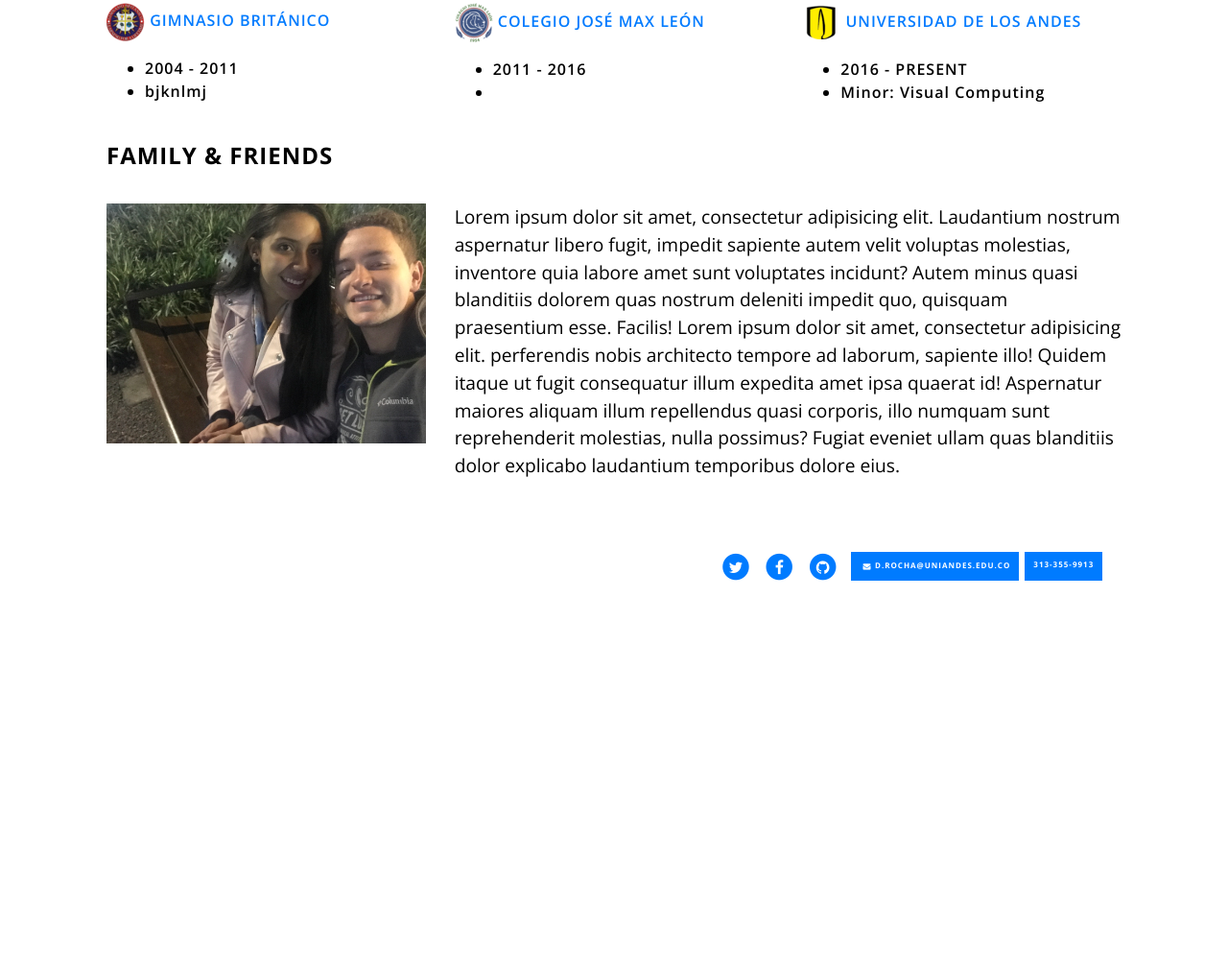
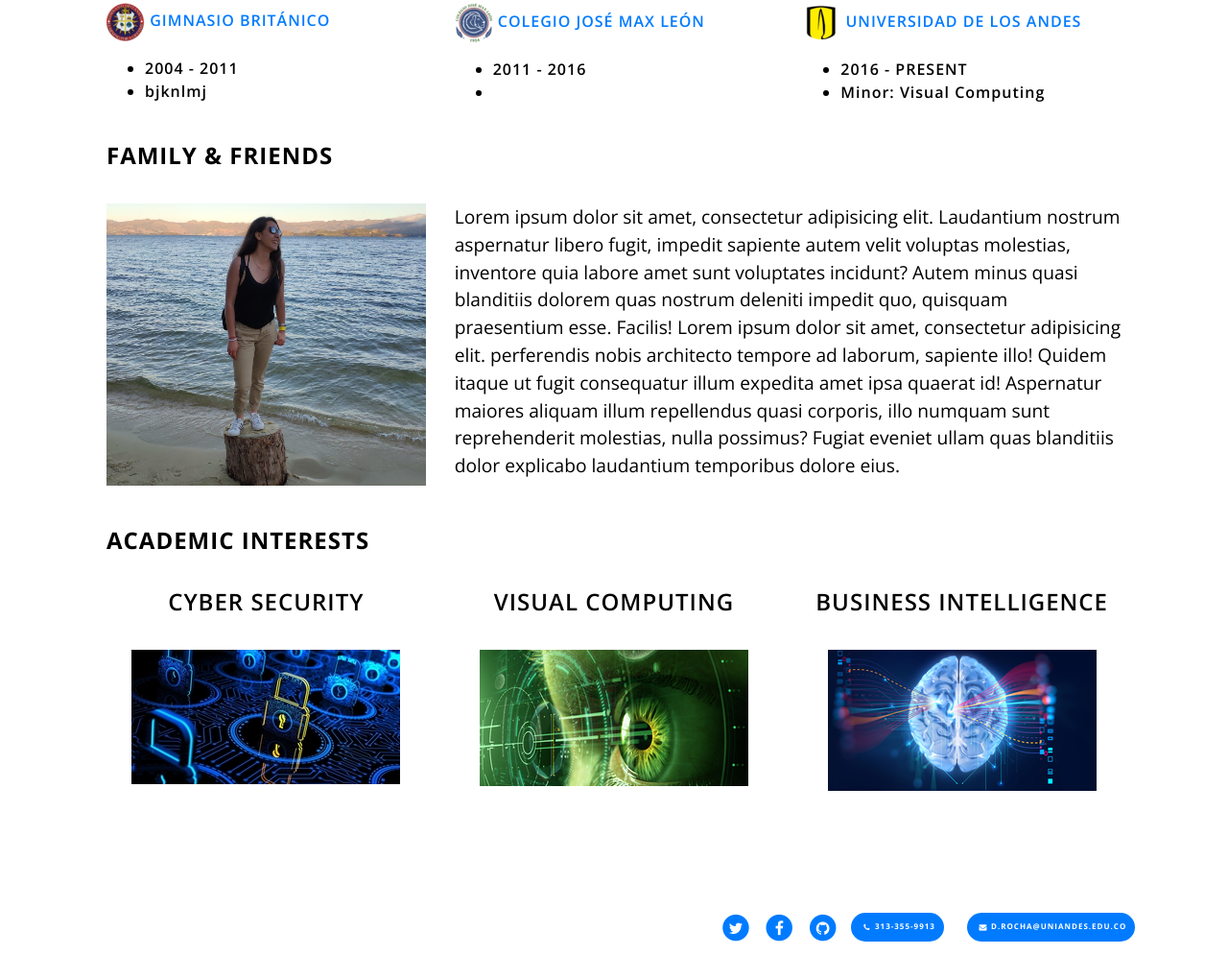
Before and after one commit to DanielaRocha6/DanielaRocha6.github.io, a plain HTML site: page index.html in a window 1280 px wide. Shown: the part 1008-2028 px from the top of the page at 96% size. Before the commit the page ends 1665 px from the top, so only its background shows below. Drawn offline with nearby package versions, Linux system fonts and the light colour scheme.

Commit message:
academic interests & projects

```diff
--- a/css/style.css
+++ b/css/style.css
@@ -88,6 +88,9 @@ section {
     padding: 50px 0;
 }
 
+section #projects {
+    margin-top : 40rem;
+}
 
 .list-inline>li {
     padding-bottom: 10px;
@@ -136,8 +139,8 @@ section {
 }
 
 #phone-btn {
-    padding-bottom: 0.65rem;
     text-align: center;
+
 }
 
 #phone-btn, #mail-btn {
@@ -146,6 +149,8 @@ section {
     padding-right:0.5rem;
     padding-left:0.5rem;
     font-size: 0.5rem;
+    border-radius: 50px;
+
 
 }
 
@@ -267,10 +272,12 @@ section {
     font-weight: 700;
 }
 
-#midhead-fam {
+#midhead-fam, #midhead-aca {
     font-weight: 700;
     padding-top: 1.5rem;
 }
+
+
 /* Contact */
 
 #contact {
@@ -333,6 +340,8 @@ html, body {
 
 #phone-fa-fa {
     font-size: 0.5rem;
+    padding-right:0rem;
+    margin-right: 0rem;
 }
 
 #mail-btn {
@@ -340,6 +349,12 @@ html, body {
     font-size: 0.5rem;
 
 }
-#mail-btn-div {
-    padding-right:0rem;
+#phone-btn-div, #mail-btn-div {
+    padding-left: 0rem;
+    margin-left: 0rem;
 }
+
+#projects .headerline {
+    margin-top:6.5rem;
+
+}
--- a/index.html
+++ b/index.html
@@ -8,7 +8,7 @@
     <!-- Bootstrap CSS -->
     <link rel="stylesheet" href="https://maxcdn.bootstrapcdn.com/bootstrap/4.0.0/css/bootstrap.min.css" integrity="sha384-Gn5384xqQ1aoWXA+058RXPxPg6fy4IWvTNh0E263XmFcJlSAwiGgFAW/dAiS6JXm" crossorigin="anonymous">
 
-    <link href="css/style.css" rel="stylesheet">
+    <link href="./css/style.css" rel="stylesheet">
 	  <link rel="stylesheet" href="https://maxcdn.bootstrapcdn.com/font-awesome/4.3.0/css/font-awesome.min.css">
     <link href='https://fonts.googleapis.com/css?family=Open+Sans:400,300,600,700,800' rel='stylesheet' type='text/css'>
 
@@ -16,12 +16,13 @@
     <script src="js/script.js"></script>
     <script>
       updatePhotos();
+      updateInterests();
     </script>
     <link rel="icon" href="./img/favicon.jpeg" />
     <title>Daniela Rocha Torres</title>
   </head>
   <body>
-    <nav class="navbar navbar-expand-lg navbar-dark bg-black border-bottom border-dark fixed-top" id="black-back-nav">
+    <nav class="navbar navbar-expand-lg navbar-dark bg-black border-bottom border-dark fixed-top " id="black-back-nav">
   <a class="navbar-brand " href="#">Daniela Rocha </a>
   <button class="navbar-toggler" type="button" data-toggle="collapse" data-target="#navbarSupportedContent" aria-controls="navbarSupportedContent" aria-expanded="false" aria-label="Toggle navigation">
     <span class="navbar-toggler-icon"></span>
@@ -33,7 +34,7 @@
         <a class="nav-link" href="#about-me">About me <span class="sr-only">(current)</span></a>
       </li>
       <li class="nav-item">
-        <a class="nav-link" href="#projects">Projects</a>
+        <a class="nav-link" href="./projects.html">Projects</a>
       </li>
       <li class="nav-item">
         <a class="nav-link " href="#contact">Contact</a>
@@ -148,24 +149,57 @@
           </div>
         </div>
   </div>
+  <div class="academic-interests">
+      <h4 id="midhead-aca" >Academic Interests</h4>
+      <div class="row">
+        <div class="col-sm-4">
+            <div class="static-photos">
+                <h4 id="academic-title-1"></h4>
+                <img class="academic-photos" src="" id="academic-photo-1">
+              </div>
+        </div>
+        <div class="col-sm-4">
+            <div class="static-photos">
+                <h4 id="academic-title-2"></h4>
+                <img class="academic-photos" src="" id="academic-photo-2">
+              </div>
+        </div>
+        <div class="col-sm-4">
+            <div class="static-photos">
+                <h4 id="academic-title-3"></h4>
+                <img class="academic-photos" src="" id="academic-photo-3">
+              </div>
+        </div>
+      </div>
+
+  </div>
 </section>
+
+
+
+
+
 
 <!--
 <section class="container">
   <canvas width="200" height="200" id="drawing"></canvas>
 </section>
+<script src="./js/canvas.js"></script>
+    <script>
+      //makeDrawing();
+    </script>
 -->
 
 <section id="contact" class="container ">
   <div class="row">
-    <div class="col-sm-6"></div>
-    <div class="col-sm-6">
+    <div class="col-sm-6 " ></div>
+    <div class="col-sm-6 ">
         <div class="row">
-            <div class="col-sm-1"><a href="https://twitter.com/DaniRocha_06" target="_blank"><span class="fa-stack"><i class="fa fa-circle fa-stack-2x"></i><i class="fa fa-twitter fa-stack-1x fa-inverse"></i></span></a></div>
-            <div class="col-sm-1"><a href="https://www.facebook.com/dani.rochatorres" target="_blank"><span class="fa-stack"><i class="fa fa-circle fa-stack-2x"></i><i class="fa fa-facebook fa-stack-1x fa-inverse"></i></span></a></div>
-            <div class="col-sm-1"><a href="https://github.com/DanielaRocha6" target="_blank"><span class="fa-stack"><i class="fa fa-circle fa-stack-2x"></i><i class="fa fa-github fa-stack-1x fa-inverse"></i></span></a></div>
-            <div class="col-sm-4" id="mail-btn-div"><a href="mailto:d.rocha@uniandes.edu.co" target="_blank"><button class="btn" id="mail-btn"><i class="fa fa-envelope fa-stack fa-inverse"></i>d.rocha@uniandes.edu.co</button></a></div>
-            <div class="col-sm-4" id="phone-fa-fa"><a href="tel:+573133559913" target="_blank"><button class="btn" id="phone-btn">313-355-9913</button></a></div>
+            <div class="col-sm-1 "><a href="https://twitter.com/DaniRocha_06" target="_blank"><span class="fa-stack"><i class="fa fa-circle fa-stack-2x"></i><i class="fa fa-twitter fa-stack-1x fa-inverse"></i></span></a></div>
+            <div class="col-sm-1 "><a href="https://www.facebook.com/dani.rochatorres" target="_blank"><span class="fa-stack"><i class="fa fa-circle fa-stack-2x"></i><i class="fa fa-facebook fa-stack-1x fa-inverse"></i></span></a></div>
+            <div class="col-sm-1 "><a href="https://github.com/DanielaRocha6" target="_blank"><span class="fa-stack"><i class="fa fa-circle fa-stack-2x"></i><i class="fa fa-github fa-stack-1x fa-inverse"></i></span></a></div>
+            <div class="col-sm-3 " id="phone-fa-fa"><a href="tel:+573133559913" target="_blank"><button class="btn" id="phone-btn"><i class="fa fa-phone fa-stack fa-inverse"></i>313-355-9913</button></a></div>
+            <div class="col-sm-1 " id="mail-btn-div"><a href="mailto:d.rocha@uniandes.edu.co" target="_blank"><button class="btn" id="mail-btn"><i class="fa fa-envelope fa-stack fa-inverse"></i>d.rocha@uniandes.edu.co</button></a></div>
         </div>
     </div>
   </div>
@@ -174,10 +208,7 @@
 
 
 
-    <script src="./js/canvas.js"></script>
-    <script>
-      //makeDrawing();
-    </script>
+
     <!-- Optional JavaScript -->
     <!-- jQuery first, then Popper.js, then Bootstrap JS -->
     <script src="https://code.jquery.com/jquery-3.2.1.slim.min.js" integrity="sha384-KJ3o2DKtIkvYIK3UENzmM7KCkRr/rE9/Qpg6aAZGJwFDMVNA/GpGFF93hXpG5KkN" crossorigin="anonymous"></script>
--- a/js/script.js
+++ b/js/script.js
@@ -1,10 +1,53 @@
-function updatePhotos(){
-    "use strict";
-    let max=8;
-    let i=1;
-    setInterval(function(){
-        if(i==max){ i=1;}
-        document.getElementById("photos-family-friends").setAttribute("src","./img/"+i+".jpg");
-        i++;
-      }, 1400);
+function updatePhotos()
+{
+  "use strict";
+  let max=11;
+  let i=1;
+  setInterval(function()
+  {
+      if(i==max)
+      {
+        i=1;
+      }
+      document.getElementById("photos-family-friends").setAttribute("src","./img/"+i+".jpg");
+      i++;
+    }, 2000);
   }
+
+function updateInterests() {
+  "use strict";
+  let interests = ["Visual Computing", "Cyber Security", "Business Intelligence"];
+  let photos = ["visual-computing", "cyber-security","business-intelligence"];
+  let i=2;
+  let j=1;
+  let k=0;
+  setInterval(function()
+  {
+    console.log(interests.length)
+    if(i==-1)
+    {
+       i=2;
+    }
+    else if(j==-1)
+    {
+       j=2;
+    }
+    else if(k==-1)
+    {
+       k=2;
+    }
+
+    document.getElementById("academic-title-1").innerText = interests[i];
+    document.getElementById("academic-photo-1").setAttribute("src","./img/"+photos[i]+".jpg");
+    document.getElementById("academic-title-2").innerText = interests[j];
+    document.getElementById("academic-photo-2").setAttribute("src","./img/"+photos[j]+".jpg");
+    document.getElementById("academic-title-3").innerText = interests[k];
+    document.getElementById("academic-photo-3").setAttribute("src","./img/"+photos[k]+".jpg");
+    i--;
+    j--;
+    k--;
+  }, 2000);
+
+
+
+}
```
Also changed, not shown: projects.html (added, +66 -0 lines), img/10.jpg (added), img/4.jpg, img/6.jpg, img/8.jpg (added), img/9.jpg (added), img/business-intelligence.jpg (added), img/cyber-security.jpg (added), img/visual-computing.jpg (added).
